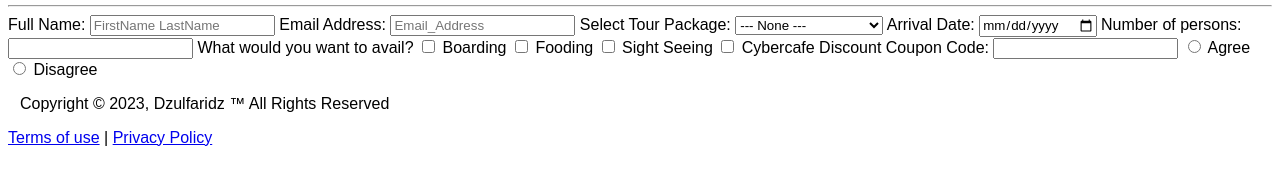
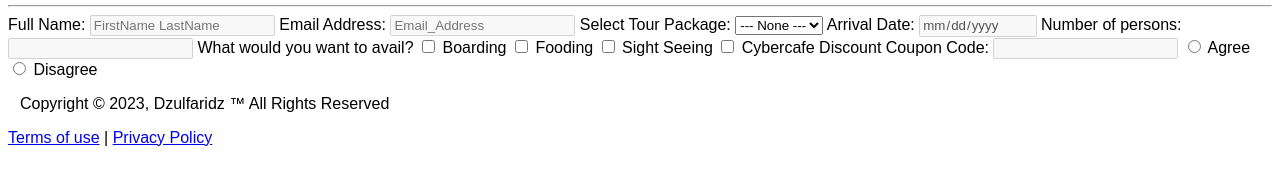
Before and after one commit to Dzulfaridz-Ziziumiza/Portfolio-Public, a plain HTML site: page index.html in a window 1280 px wide. Shown: the part 133-318 px from the top of the page. Drawn offline with Linux system fonts and the light colour scheme.

Commit message:
Continue a bit on improving the js.

```diff
--- a/index.html
+++ b/index.html
@@ -56,28 +56,24 @@
         <div class="secondForm">
             <form action="" class="userOutput">
                 <label for="username">Full Name: </label>
-                <input type="text" name="" id="" placeholder="FirstName LastName">
+                <input type="text" name="" id="" placeholder="FirstName LastName" disabled>
                 <label for="email">Email Address: </label>
-                <input type="text" name="" id="" placeholder="Email_Address">
+                <input type="text" name="" id="" placeholder="Email_Address" disabled>
                 <label for="tour">Select Tour Package: </label>
                 <select name="district" id="">
-                    <option value="default" selected>--- None ---</option>
-                    <option value="kb">Kuala Belait Disctrict</option>
-                    <option value="tutong">Tutong Disctrict</option>
-                    <option value="brunei-muara">Brunei-Muara District</option>
-                    <option value="temburong">Temburong Disctrict</option>
+                    <option value="default" selected disabled>--- None ---</option>
                 </select>
                 <label for="date">Arrival Date: </label>
-                <input type="date" name="" id="">
+                <input type="date" name="" id="" disabled>
                 <label for="quantity">Number of persons: </label>
-                <input type="number" name="" id="">
+                <input type="number" name="" id="" disabled>
                 <label for="entertainment">What would you want to avail? </label>
                 <input type="checkbox" name="" id=""> Boarding
                 <input type="checkbox" name="" id=""> Fooding
                 <input type="checkbox" name="" id=""> Sight Seeing
                 <input type="checkbox" name="" id=""> Cybercafe
                 <label for="dicount">Discount Coupon Code: </label>
-                <input type="text" name="" id="">
+                <input type="text" name="" id="" disabled>
                 <input type="radio" name="terms" id=""> Agree
                 <input type="radio" name="terms" id=""> Disagree
             </form>
--- a/js/index.js
+++ b/js/index.js
@@ -1,9 +1,11 @@
 function buttonHandler(){
     // compile all the IDs
-    let idArray = ["username", "emailAddress", "package", "date", "amount", ];
+    let idArray = ["username", "emailAddress", "package", "date", "amount", "discount", "gender"];
 
     let userName = document.getElementById(idArray[0]).value;
     let emailAddress = document.getElementById(idArray[1]).value;
+    let package = document.getElementById(idArray[2]).value;
+
 
     // use this for debugging
     console.log(emailAddress);
```
Also changed, not shown: README.md.
